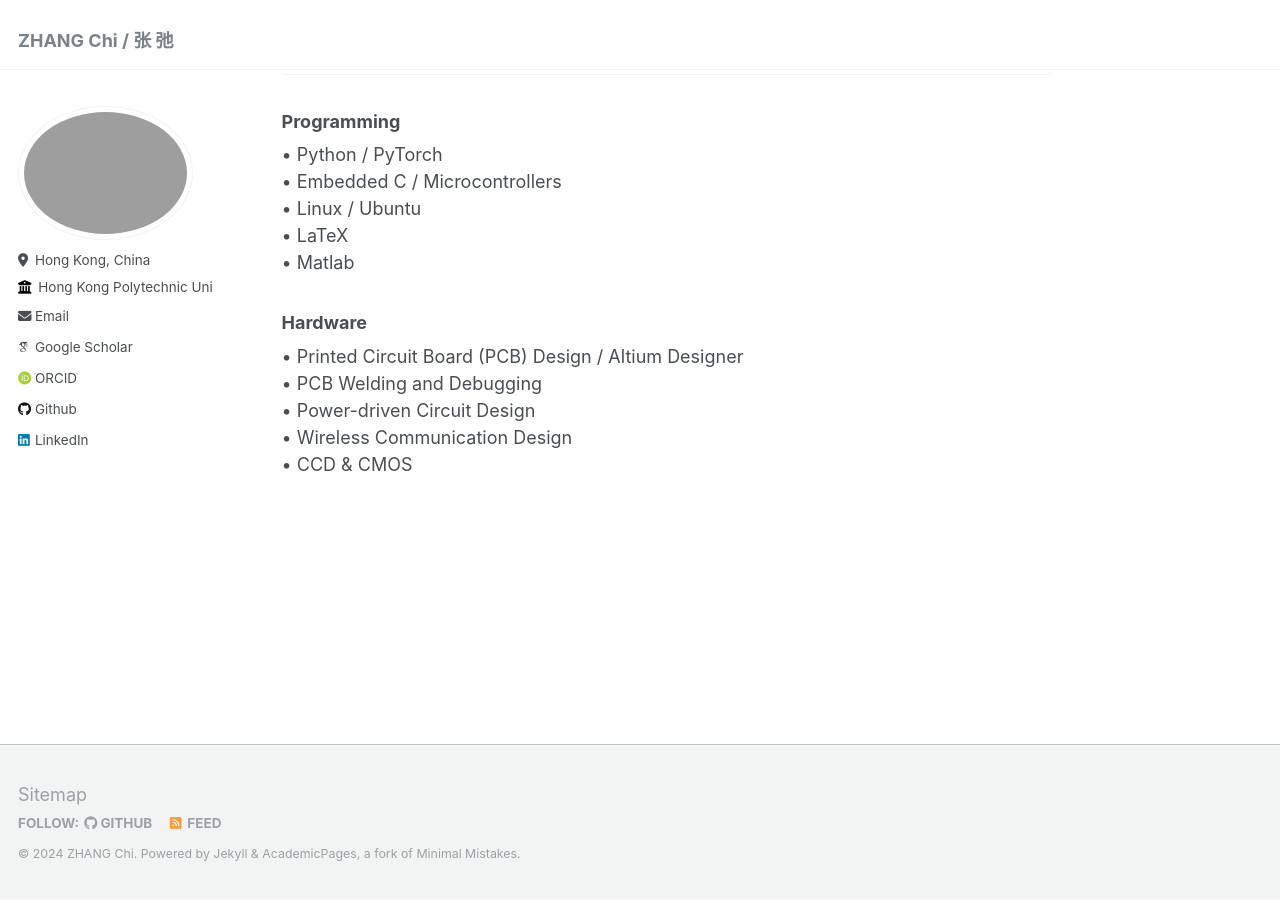
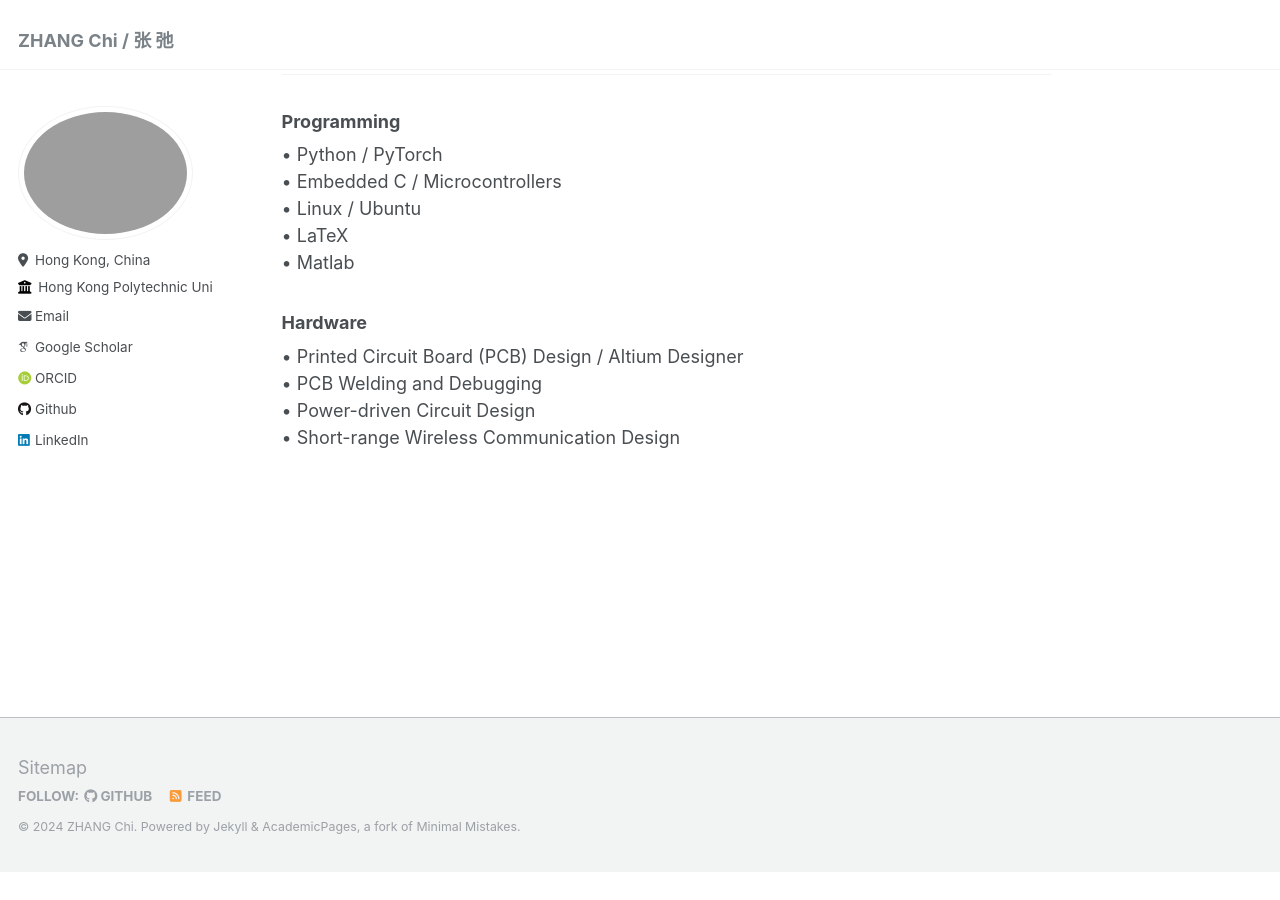
Before and after one commit to mrchasezhang/mrchasezhang.github.io, a Jekyll site: the page built from _pages/about.md, in a window 1280 px wide and 900 px high, scrolled down 1620 px. Built offline with Jekyll 4.4.1, drawn with Linux system fonts in a browser that asks for light colours; some web fonts are replaced; after the commit the page ends 2493 px from its top, so only the background shows below that.

Commit message:
Update about.md

```diff
--- a/_pages/about.md
+++ b/_pages/about.md
@@ -59,5 +59,4 @@ My publications are available via [Google Scholar](https://scholar.google.com/ci
 • Printed Circuit Board (PCB) Design / Altium Designer
 • PCB Welding and Debugging
 • Power-driven Circuit Design
-• Wireless Communication Design
-• CCD & CMOS
+• Short-range Wireless Communication Design
```
